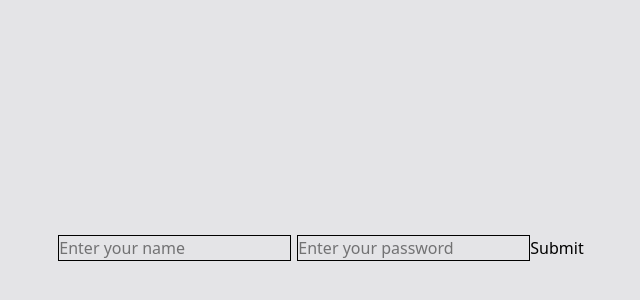
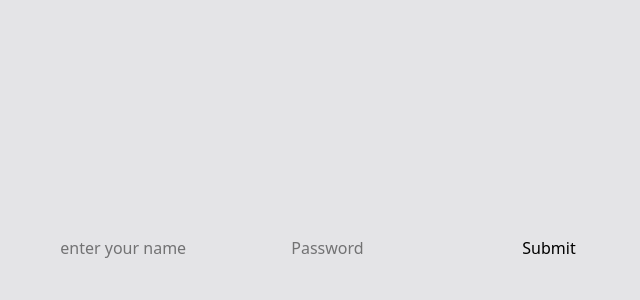
Before and after one commit to vamshi-krishna921/React-js, a React (Vite) app in the folder my-app/: page / in a window 1280 px wide. Shown: the part 152-452 px from the top of the page, without its empty margins (322-962 px from the left). Built offline with nearby package versions, Linux system fonts and the light colour scheme.

Commit message:
Form handle using react-hhok-form

```diff
--- a/my-app/src/FormHandling.jsx
+++ b/my-app/src/FormHandling.jsx
@@ -1,5 +1,6 @@
 import React, { useState } from "react";
 import { useRef } from "react";
+import { useForm } from "react-hook-form";
 
 //* Using useRef()
 // function FormHandling() {
@@ -23,32 +24,54 @@ import { useRef } from "react";
 
 //* Using useState()
 
+// function FormHandling() {
+//   const [value, setValue] = useState({
+//     username: "",
+//     password: "",
+//   });
+//   const handleSubmit = (e) => {
+//     e.preventDefault();
+//   };
+//   const handleChange = (e) => {
+//     setValue({ ...value, [e.target.name]: e.target.value });
+//   };
+//   return (
+//     <form onSubmit={handleSubmit}>
+//       <input
+//         type="text"
+//         name="username"
+//         placeholder="Enter your name"
+//         onChange={handleChange}
+//         className="border border-black ml-1.5"
+//       />
+//       <input
+//         type="password"
+//         name="password"
+//         placeholder="Enter your password"
+//         onChange={handleChange}
+//         className="border border-black ml-1.5"
+//       />
+//       <input type="submit" />
+//     </form>
+//   );
+// }
+
+//* Using react hook form
+
 function FormHandling() {
-  const [value, setValue] = useState({
-    username: "",
-    password: "",
-  });
-  const handleSubmit = (e) => {
-    e.preventDefault();
-  };
-  const handleChange = (e) => {
-    setValue({ ...value, [e.target.name]: e.target.value });
-  };
+  const { register, handleSubmit, reset } = useForm();
   return (
-    <form onSubmit={handleSubmit}>
-      <input
-        type="text"
-        name="username"
-        placeholder="Enter your name"
-        onChange={handleChange}
-        className="border border-black ml-1.5"
-      />
+    <form
+      onSubmit={handleSubmit((data) => {
+        console.log(data);
+        reset();
+      })}
+    >
+      <input type="text" placeholder="enter your name" {...register("name")} />
       <input
         type="password"
-        name="password"
-        placeholder="Enter your password"
-        onChange={handleChange}
-        className="border border-black ml-1.5"
+        placeholder="Password"
+        {...register("password", { required: true, minLength: 6 })}
       />
       <input type="submit" />
     </form>
```
